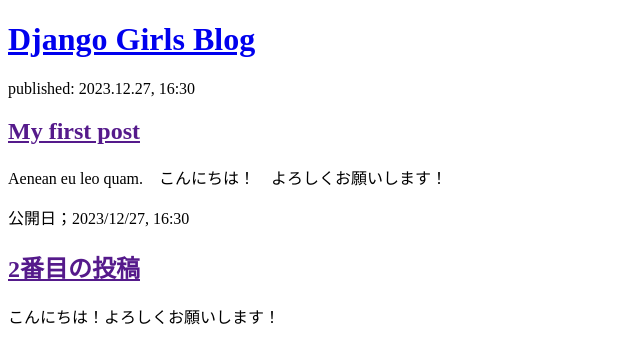
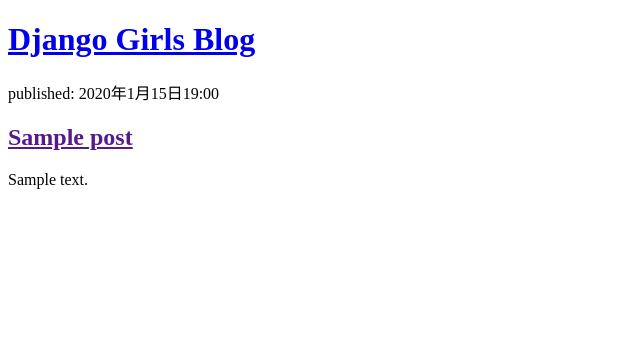
Before and after one commit to subesubemanjugani/my-first-blog, a Django app: page / in a window 1280 px wide. Shown: the top 364 px of the page, without its empty margins (0-640 px from the left). Run offline with Django 4.2, Linux system fonts and the light colour scheme; tables that the repository leaves empty hold one stand-in row (values such as "Sample post").

Commit message:
Modified templates to display posts from databese.

```diff
--- a/blog/templates/blog/post_list.html
+++ b/blog/templates/blog/post_list.html
@@ -9,16 +9,13 @@
         <h1><a href="/">Django Girls Blog</a> </h1>
     </div>
 
-    <div>
-        <p>published: 2023.12.27, 16:30</p>
-        <h2><a href="">My first post</a> </h2>
-        <p>Aenean eu leo quam.　こんにちは！　よろしくお願いします！</p>
-    </div>
+    {% for post in posts %}
+        <div>
+            <p>published: {{ post.published_date }}</p>
+            <h2><a href="">{{ post.title }}</a></h2>
+            <p>{{ post.text|linebreaksbr }}</p>
+        </div>
+    {% endfor %}
 
-    <div>
-        <p>公開日；2023/12/27, 16:30</p>
-        <h2><a href="">2番目の投稿</a> </h2>
-        <p>こんにちは！よろしくお願いします！</p>
-    </div>
 </body>
 </html>
--- a/blog/views.py
+++ b/blog/views.py
@@ -1,5 +1,8 @@
 from django.shortcuts import render
+from django.utils import timezone
+from .models import Post
 
 
 def post_list(request):
-    return render(request, 'blog/post_list.html', {})
+    posts = Post.objects.filter(published_date__lte=timezone.now()).order_by('published_date')
+    return render(request, 'blog/post_list.html', {'posts': posts})
```
